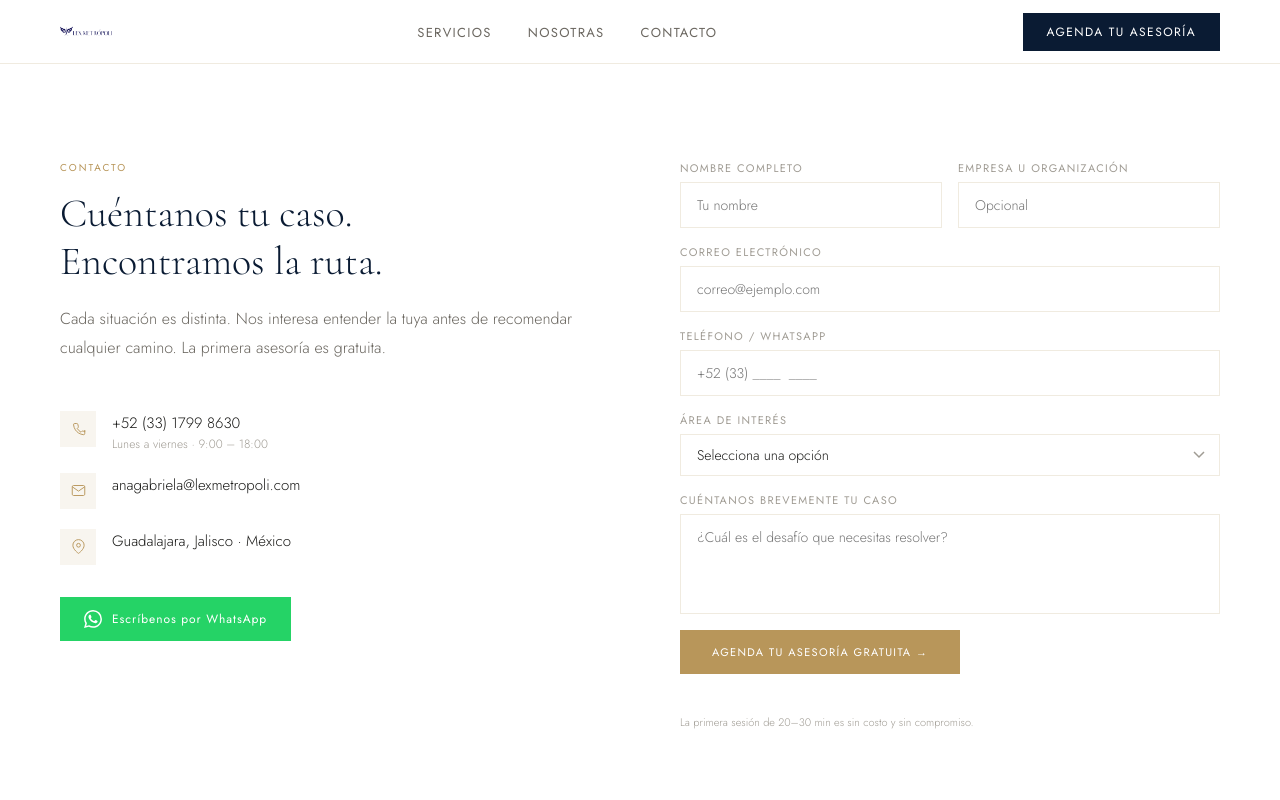
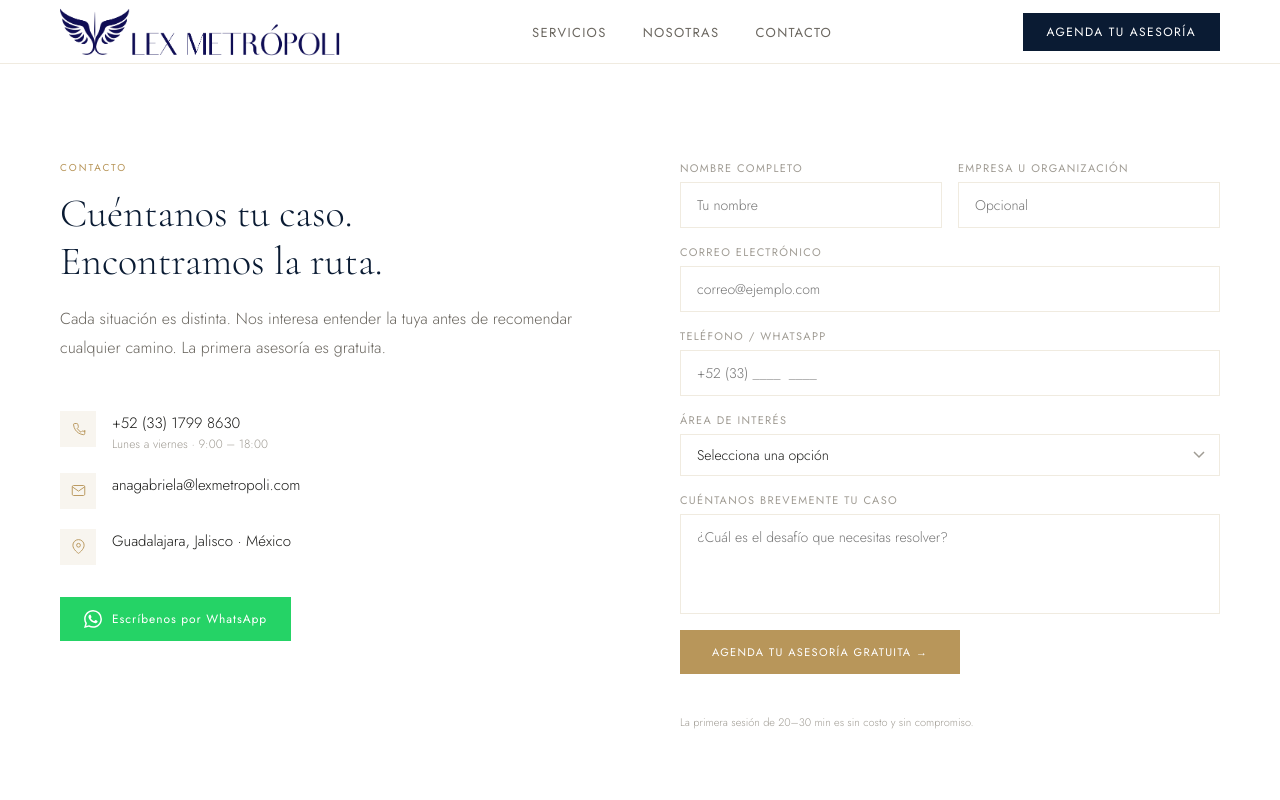
Before and after one commit to alexahinojosa26/LexMetropoli, a website: page contacto.html in a window 1280 px wide. Shown: the top 800 px of the page. Drawn offline with nearby package versions, Linux system fonts and the light colour scheme.

Commit message:
Add files via upload

```diff
--- a/contacto.html
+++ b/contacto.html
@@ -13,7 +13,7 @@
 
 <!-- NAV -->
 <nav>
-  <a href="index.html" class="logo"><img src="logo-horizontal.png" alt="Lex Metrópoli" class="logo-img"></a>
+  <a href="index.html" class="logo"><img src="logo-horizontal-crop.png" alt="Lex Metrópoli" class="logo-img"></a>
   <ul class="nav-links">
     <li><a href="index.html#servicios">Servicios</a></li>
     <li><a href="index.html#nosotras">Nosotras</a></li>
```
